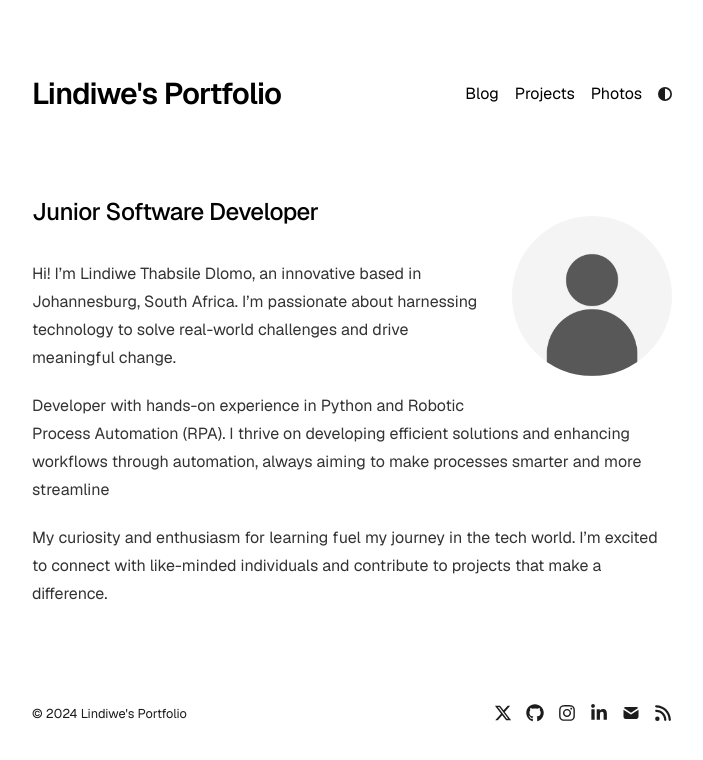
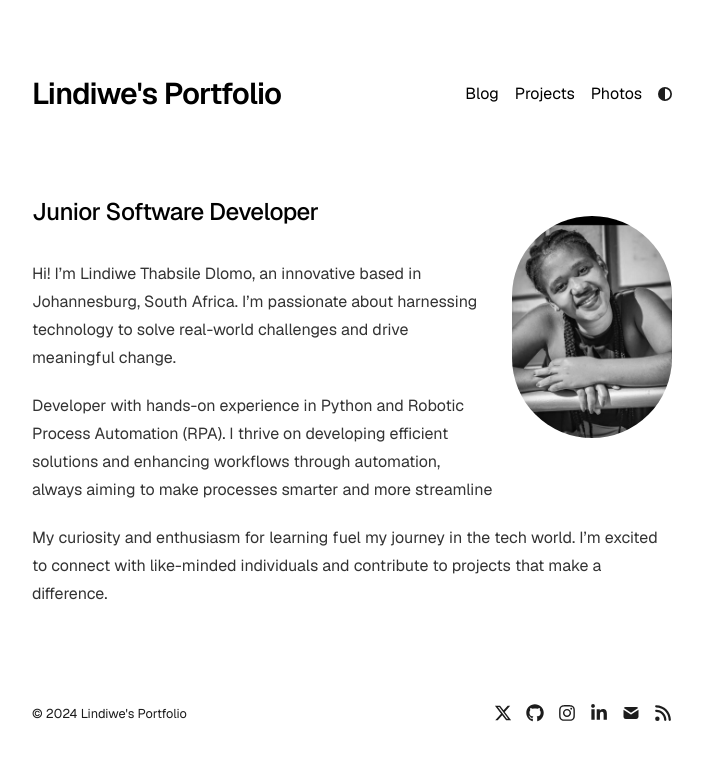
Before and after one commit to LindiweD-Collab/nextportfolio, a Next.js app: page / in a window 1280 px wide. Shown: the top 760 px of the page, without its empty margins (288-991 px from the left). Built offline with nearby package versions, Linux system fonts and the light colour scheme.

Commit message:
Update page.tsx

```diff
--- a/app/page.tsx
+++ b/app/page.tsx
@@ -6,7 +6,7 @@ export default function Page() {
     <section>
       <a href={socialLinks.twitter} target="_blank">
         <Image
-          src="/profile.png"
+          src="/thavby.jpg"
           alt="Profile photo"
           className="rounded-full bg-gray-100 block lg:mt-5 mt-0 lg:mb-5 mb-10 mx-auto sm:float-right sm:ml-5 sm:mb-5 grayscale hover:grayscale-0"
           unoptimized
```
